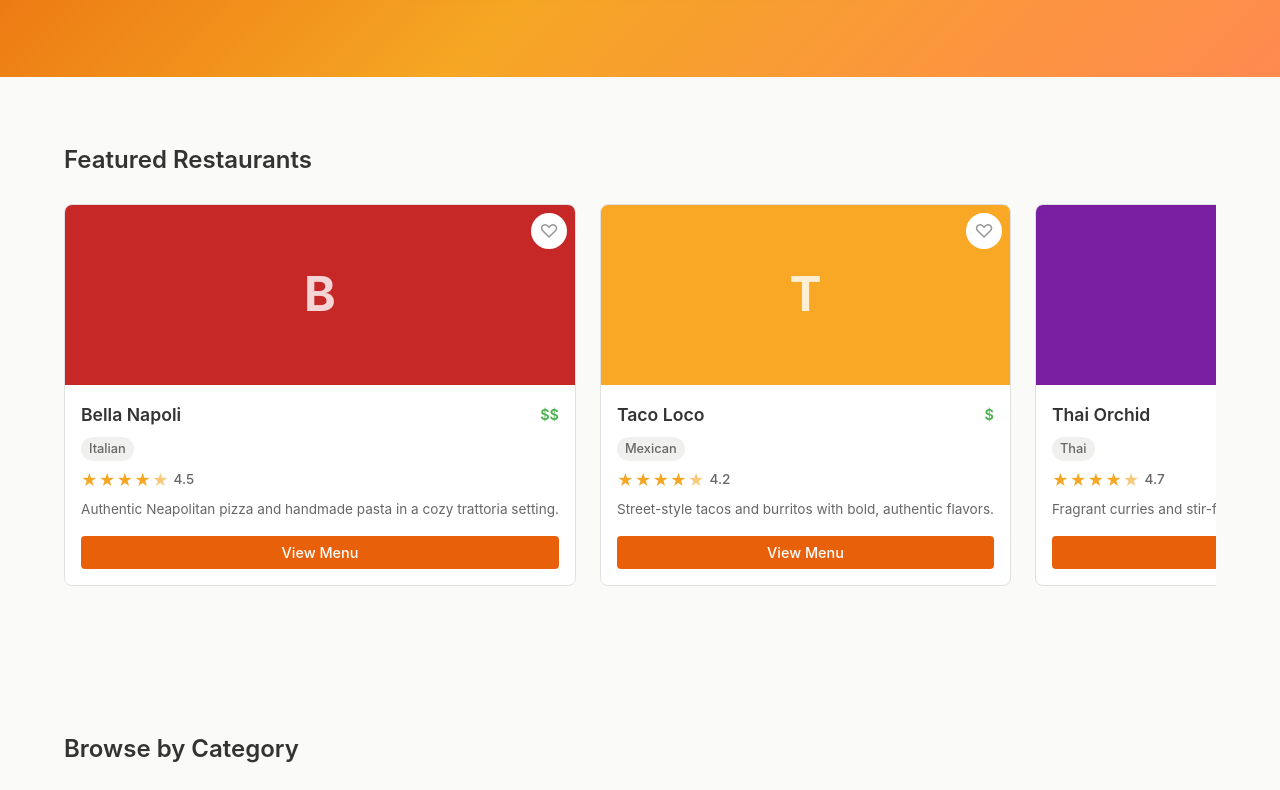
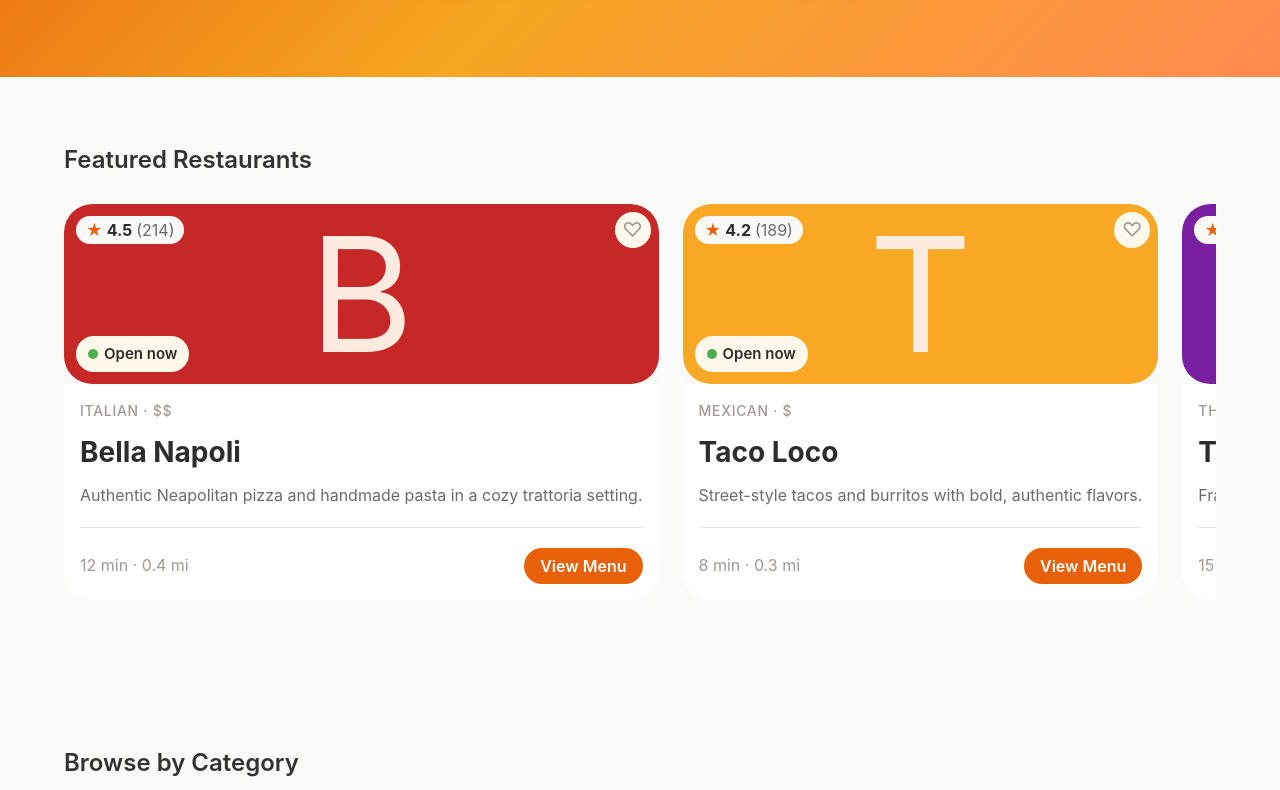
Before and after one commit to foux-test-org/localbites, a React (Vite) app: page / in a window 1280 px wide. Shown: the part 394-1184 px from the top of the page. Built offline with nearby package versions, Linux system fonts and the light colour scheme.

Commit message:
Replaces `RestaurantCard` with the new component design `FouxCheckHeartOutlineParity` in `Home.tsx`.

```diff
--- /dev/null
+++ b/src/components/FouxCheckHeartOutlineParity/FouxCheckHeartOutlineParity.module.css
@@ -0,0 +1,179 @@
+.container {
+  background: #f9f9f7;
+  border-radius: 28px;
+  border: none;
+  overflow: hidden;
+}
+
+.hero {
+  background: linear-gradient(123deg, #ec8933 0%, #f5a63c 50%, #fdc345 100%);
+  border-radius: 28px;
+  height: 180px;
+  position: relative;
+  align-items: center;
+  display: flex;
+  justify-content: center;
+}
+
+.initial {
+  font-size: 160px;
+  font-weight: 400;
+  color: #fdebdf;
+  line-height: 1;
+  position: absolute;
+  top: 50%;
+  left: 50%;
+  transform: translate(-50%, -50%);
+}
+
+.ratingBadge {
+  position: absolute;
+  top: 12px;
+  left: 12px;
+  background: #f9f9f7;
+  border-radius: 21px;
+  padding: 6px 10px;
+  display: flex;
+  align-items: center;
+  gap: 4px;
+}
+
+.starIcon {
+  font-size: 16px;
+  font-weight: 700;
+  color: #e8600a;
+  line-height: 1;
+}
+
+.ratingNumber {
+  font-size: 16px;
+  font-weight: 700;
+  color: #2d2d2d;
+  line-height: 1;
+}
+
+.ratingCount {
+  font-size: 16px;
+  font-weight: 400;
+  color: #6b6b6b;
+  line-height: 1;
+}
+
+.heartBtn {
+  position: absolute;
+  top: 8px;
+  right: 8px;
+  background: #fff8eb;
+  border-radius: 9999px;
+  width: 36px;
+  height: 36px;
+  font-size: 20px;
+  border: none;
+}
+
+.heartBtn.isSelected {
+  color: #e8600a;
+}
+
+.openNowBadge {
+  position: absolute;
+  bottom: 12px;
+  left: 12px;
+  background: #fff8eb;
+  border-radius: 18px;
+  padding: 6px 12px;
+  display: flex;
+  align-items: center;
+  gap: 6px;
+}
+
+.greenDot {
+  width: 10px;
+  height: 10px;
+  border-radius: 9999px;
+  background: #4CAF50;
+  flex-shrink: 0;
+}
+
+.openNowText {
+  font-size: 15px;
+  font-weight: 600;
+  color: #2d2d2d;
+}
+
+.body {
+  background: #ffffff;
+  padding: 16px;
+  gap: 8px;
+  display: flex;
+  flex-direction: column;
+}
+
+.categoryLabel {
+  font-size: 14px;
+  font-weight: 500;
+  color: #9e9a97;
+  text-transform: uppercase;
+  letter-spacing: 0.05em;
+  line-height: 1.6;
+  margin-bottom: -4px;
+}
+
+.restaurantName {
+  font-size: 28px;
+  font-weight: 700;
+  color: #2d2d2d;
+  line-height: 1.6;
+  margin-top: 4px;
+}
+
+.description {
+  font-size: 16px;
+  font-weight: 400;
+  color: #6b6b6b;
+  line-height: 1.5;
+  margin-bottom: 12px;
+  -webkit-box-orient: vertical;
+  -webkit-line-clamp: 2;
+  display: -webkit-box;
+  overflow: hidden;
+  overflow-x: hidden;
+  overflow-y: hidden;
+}
+
+.divider {
+  height: 1px;
+  background: #e7e7e5;
+  margin-bottom: 12px;
+}
+
+.bottomRow {
+  display: flex;
+  justify-content: space-between;
+  align-items: center;
+}
+
+.distanceInfo {
+  font-size: 16px;
+  font-weight: 400;
+  color: #9e9a97;
+  line-height: 1.6;
+}
+
+.menuBtn {
+  border-radius: 33px;
+  background: #e8600a;
+  padding: 8px 16px;
+  font-size: 16px;
+  font-weight: 600;
+  margin-top: 0;
+  border: none;
+}
+
+.heartBtn {
+  color: var(--color-text-muted);
+}
+
+.menuBtn {
+  color: var(--color-white);
+}
--- /dev/null
+++ b/src/components/FouxCheckHeartOutlineParity/FouxCheckHeartOutlineParity.tsx
@@ -0,0 +1,90 @@
+import React from 'react';
+import { Restaurant } from '../../data/restaurants';
+import styles from './FouxCheckHeartOutlineParity.module.css';
+
+// ---------------------------------------------------------------------------
+// FouxCheckHeartOutlineParity — redesigned restaurant card with rating badge, open-now indicator, and distance info
+// ---------------------------------------------------------------------------
+
+interface FouxCheckHeartOutlineParityProps {
+  restaurant: Restaurant;
+  isFavorite: boolean;
+  onFavorite: (id: string) => void;
+  onViewMenu: (restaurant: Restaurant) => void;
+  /** e.g. "12 min · 0.4 mi" */
+  distanceInfo: string;
+  /** e.g. "(214)" */
+  ratingCount: string;
+  /** Whether the restaurant is currently open */
+  isOpenNow: boolean;
+}
+
+export function FouxCheckHeartOutlineParity({
+  restaurant,
+  isFavorite,
+  onFavorite,
+  onViewMenu,
+  distanceInfo,
+  ratingCount,
+  isOpenNow,
+}: FouxCheckHeartOutlineParityProps): React.ReactNode {
+  function handleFavoriteClick(): void {
+    onFavorite(restaurant.id);
+  }
+
+  function handleViewMenuClick(): void {
+    onViewMenu(restaurant);
+  }
+
+  return (
+    <div className={styles.container}>
+      <div
+        className={styles.hero}
+        style={{ background: restaurant.image }}
+      >
+        <span className={styles.initial}>{restaurant.name[0]}</span>
+
+        <div className={styles.ratingBadge}>
+          <span className={styles.starIcon}>★</span>
+          <span className={styles.ratingNumber}>{restaurant.rating}</span>
+          <span className={styles.ratingCount}>{ratingCount}</span>
+        </div>
+
+        <button
+          type="button"
+          aria-label="Add to favorites"
+          className={`${styles.heartBtn} ${isFavorite ? styles.isSelected : ''}`}
+          onClick={handleFavoriteClick}
+        >
+          {isFavorite ? '♥' : '♡'}
+        </button>
+
+        {isOpenNow && (
+          <div className={styles.openNowBadge}>
+            <span className={styles.greenDot} />
+            <span className={styles.openNowText}>Open now</span>
+          </div>
+        )}
+      </div>
+
+      <div className={styles.body}>
+        <span className={styles.categoryLabel}>
+          {restaurant.cuisine} · {restaurant.priceRange}
+        </span>
+        <h3 className={styles.restaurantName}>{restaurant.name}</h3>
+        <p className={styles.description}>{restaurant.description}</p>
+        <div className={styles.divider} />
+        <div className={styles.bottomRow}>
+          <span className={styles.distanceInfo}>{distanceInfo}</span>
+          <button
+            type="button"
+            className={styles.menuBtn}
+            onClick={handleViewMenuClick}
+          >
+            View Menu
+          </button>
+        </div>
+      </div>
+    </div>
+  );
+}
--- a/src/pages/Home.tsx
+++ b/src/pages/Home.tsx
@@ -6,6 +6,7 @@ import { RestaurantCard } from '../components/RestaurantCard/RestaurantCard';
 import { CategoryTile } from '../components/CategoryTile/CategoryTile';
 import { Newsletter } from '../components/Newsletter/Newsletter';
 import styles from './Home.module.css';
+import { FouxCheckHeartOutlineParity } from "../components/FouxCheckHeartOutlineParity/FouxCheckHeartOutlineParity";
 
 interface HomeProps {
   isFavorite: (id: string) => boolean;
@@ -24,6 +25,15 @@ const categories = [
 ];
 
 export function Home({ isFavorite, onFavorite, onViewMenu, onToast }: HomeProps): React.ReactNode {
+    // FOUX_TODO: replace with the real per-restaurant distance, rating count, and open status — fields: distanceInfo (string), ratingCount (string), isOpenNow (boolean), keyed by restaurant.id
+    const featuredCardMeta: Record<string, { distanceInfo: string; ratingCount: string; isOpenNow: boolean }> = {
+      [restaurants[0]?.id ?? '0']: { distanceInfo: '12 min · 0.4 mi', ratingCount: '(214)', isOpenNow: true },
+      [restaurants[1]?.id ?? '1']: { distanceInfo: '8 min · 0.3 mi', ratingCount: '(189)', isOpenNow: true },
+      [restaurants[2]?.id ?? '2']: { distanceInfo: '15 min · 0.7 mi', ratingCount: '(302)', isOpenNow: false },
+      [restaurants[3]?.id ?? '3']: { distanceInfo: '20 min · 1.1 mi', ratingCount: '(97)', isOpenNow: true },
+      [restaurants[4]?.id ?? '4']: { distanceInfo: '5 min · 0.2 mi', ratingCount: '(451)', isOpenNow: true },
+    };
+    // FOUX_TODO: end
   const navigate = useNavigate();
   const featured = restaurants.slice(0, 5);
 
@@ -45,12 +55,15 @@ export function Home({ isFavorite, onFavorite, onViewMenu, onToast }: HomeProps)
           <div className={styles.featuredRow}>
             {featured.map((restaurant) => (
               <div key={restaurant.id} className={styles.featuredCard}>
-                <RestaurantCard
-                  restaurant={restaurant}
-                  isFavorite={isFavorite(restaurant.id)}
-                  onFavorite={onFavorite}
-                  onViewMenu={onViewMenu}
-                />
+                <FouxCheckHeartOutlineParity
+                                      restaurant={restaurant}
+                                      isFavorite={isFavorite(restaurant.id)}
+                                      onFavorite={onFavorite}
+                                      onViewMenu={onViewMenu}
+                                      distanceInfo={featuredCardMeta[restaurant.id]?.distanceInfo ?? ''}
+                                      ratingCount={featuredCardMeta[restaurant.id]?.ratingCount ?? ''}
+                                      isOpenNow={featuredCardMeta[restaurant.id]?.isOpenNow ?? false}
+                                    />
               </div>
             ))}
           </div>
```
